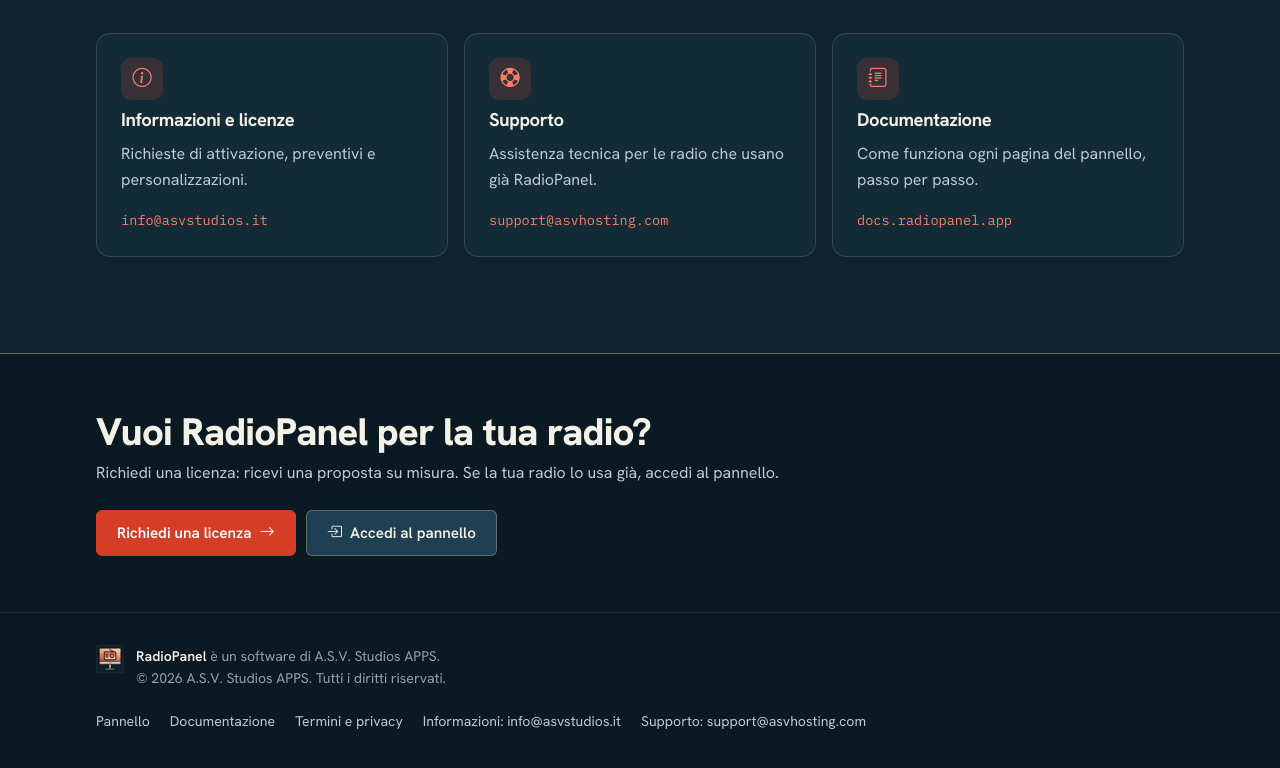
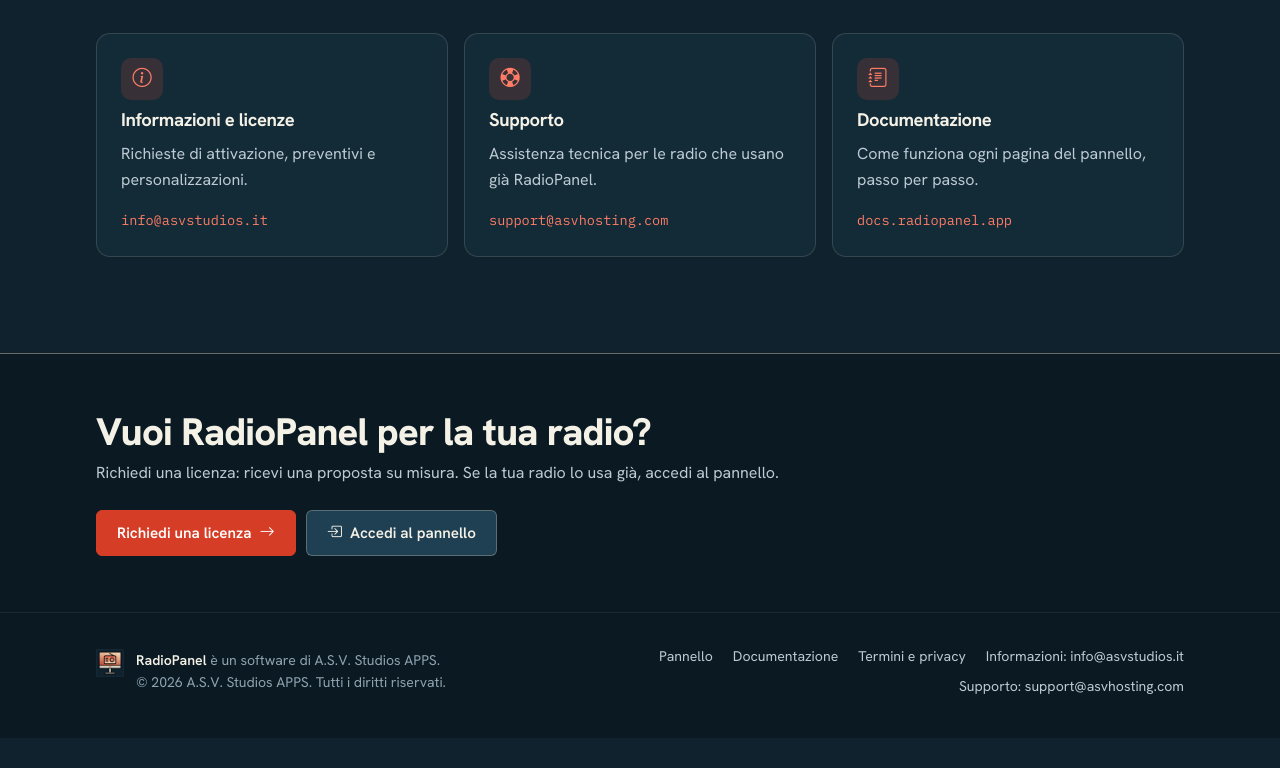
Before and after one commit to Axel12ok32/radiopanel-sito, an Astro site: page / in a window 1280 px wide. Shown: the part 5959-6727 px from the top of the page. After the commit the page ends 6697 px from the top, so only its background shows below. Built offline with nearby package versions, Linux system fonts and the light colour scheme; Astro itself is replaced by a stand-in of ours.

Commit message:
Sito: nel piè di pagina i collegamenti stanno a destra del marchio sugli schermi larghi
Co-Authored-By: Claude Fable 5.2 <noreply@anthropic.com>

```diff
--- a/src/styles/sito.css
+++ b/src/styles/sito.css
@@ -1260,6 +1260,22 @@ strong {
 	color: var(--rp-text);
 }
 
+/* Su schermi larghi i collegamenti stanno a destra del marchio, sulla stessa riga, e vanno a capo lì se non ci stanno */
+@media (min-width: 62rem) {
+	.footer-inner {
+		flex-wrap: nowrap;
+		align-items: center;
+	}
+
+	.footer-brand {
+		flex: none;
+	}
+
+	.footer-links {
+		justify-content: flex-end;
+	}
+}
+
 /* Su smartphone i pulsanti principali vanno uno sotto l'altro, larghi uguali */
 @media (max-width: 39.99rem) {
 	.hero .actions .btn,
```
